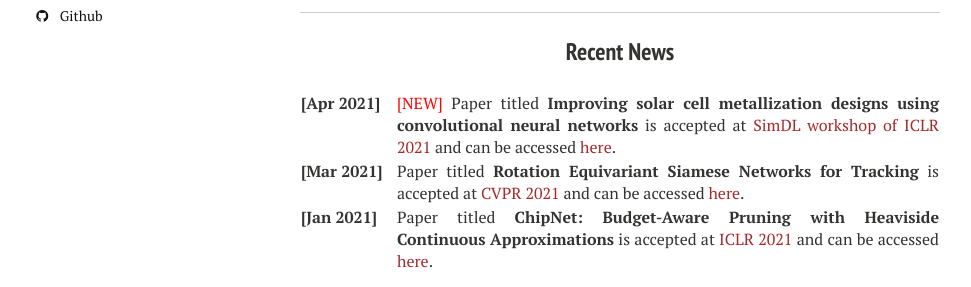
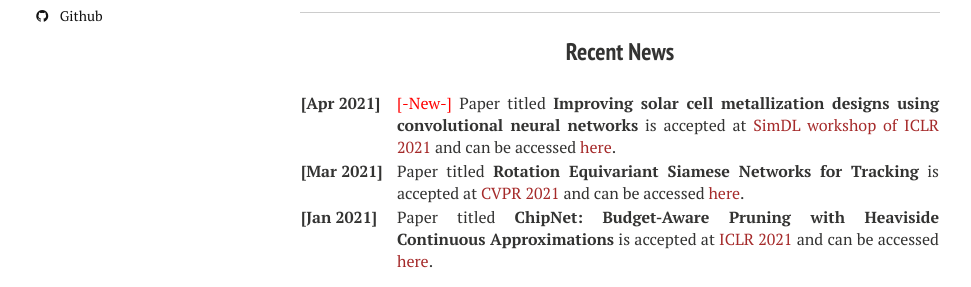
Before and after one commit to dkgupta90/dkgupta90.github.io, a Jekyll site: the page built from index.md, in a window 1280 px wide. Shown: the part 454-741 px from the top of the page, without its empty margins (20-991 px from the left). Built offline with Jekyll 4.4.1, drawn with Linux system fonts in a browser that asks for light colours; nearby versions of some CDN libraries.

```diff
--- a/index.md
+++ b/index.md
@@ -19,7 +19,7 @@
     <col width="85%">
     <tr>
         <td valign="top"><strong>[Apr 2021]</strong></td>
-        <td><span style="color:Red;">[NEW] </span>Paper titled <b>Improving solar cell metallization designs using convolutional neural networks</b> is accepted at <a href="https://simdl.github.io/">SimDL workshop of ICLR 2021</a> and can be accessed  <a href="https://arxiv.org/abs/2104.04017">here</a>. </td>
+        <td><span style="color:Red;">[-New-] </span>Paper titled <b>Improving solar cell metallization designs using convolutional neural networks</b> is accepted at <a href="https://simdl.github.io/">SimDL workshop of ICLR 2021</a> and can be accessed  <a href="https://arxiv.org/abs/2104.04017">here</a>. </td>
     </tr>
     <tr>
         <td valign="top"><strong>[Mar 2021]</strong></td>
```
